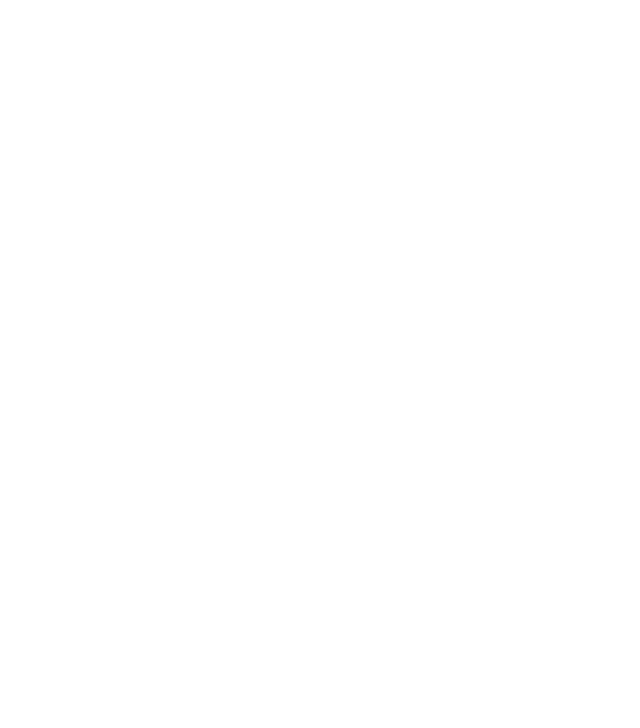
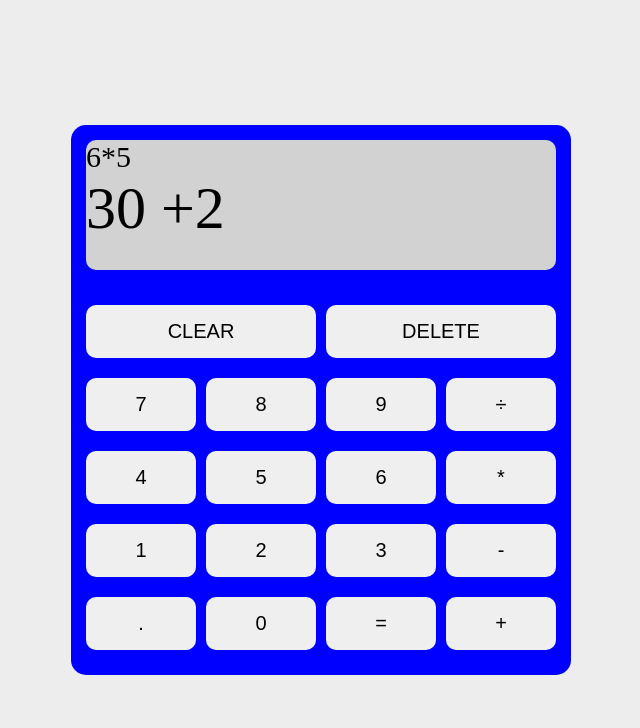
Before and after one commit to mikledez/calculator, a plain HTML site: page index.html in a window 1280 px wide. Shown: the whole page, without its empty margins (319-959 px from the left). Drawn offline with Linux system fonts and the light colour scheme.

Commit message:
Created initial calculatory layout, next is to create the logic

```diff
--- a/index.html
+++ b/index.html
@@ -7,30 +7,63 @@
     <link rel = "stylesheet" href = "styles.css">
 </head>
 <body>
+    <div class = "content">
+        <div class = "calculatorBody">
+            <div class = "screen">
+                <div id = "previous">6*5</div>
+                <div id = "current">30 +2</div>
+            </div>
+            <div class="row">
+                <button onclick="this.blur();">CLEAR</button>
+                <button>DELETE</button>
+            </div>
+            <div class="row">
+                <button>7</button>
+                <button>8</button>
+                <button>9</button>
+                <button>÷</button>
+            </div>
+            <div class="row">
+                <button>4</button>
+                <button>5</button>
+                <button>6</button>
+                <button>*</button>
+            </div>
+            <div class="row">
+                <button>1</button>
+                <button>2</button>
+                <button>3</button>
+                <button>-</button>
+            </div>
+            <div class="row">
+                <button>.</button>
+                <button>0</button>
+                <button>=</button>
+                <button>+</button>
+            </div>
 
-    <div class = "calculatorBody">
-        <div class = "outputBar"></div>
-
-        <div class = "buttons">
-            <div id = "oneBtn"></div>
-            <div id = "twoBtn"></div>
-            <div id = "threeBtn"></div>
-            <div id = "fourBtn"></div>
-            <div id = "fiveBtn"></div>
-            <div id = "sixBtn"></div>
-            <div id = "sevenBtn"></div>
-            <div id = "eightBtn"></div>
-            <div id = "nineBtn"></div>
-            <div id = "zeroBtn"></div>
-            <div id = "addBtn"></div>
-            <div id = "subtractBtn"></div>
-            <div id = "multiplyBtn"></div>
-            <div id = "divideBtn"></div>
-            <div id = "clearBtn"></div>
-            <div id = "enterBtn"></div>
+            <!--<div class = "buttons">
+                <button id = "oneBtn">1</button>
+                <button id = "twoBtn">2</button>
+                <button id = "threeBtn">3</button>
+                <button id = "fourBtn">4</button>
+                <button id = "fiveBtn">5</button>
+                <button id = "sixBtn">6</button>
+                <button id = "sevenBtn">7</button>
+                <button id = "eightBtn">8</button>
+                <button id = "nineBtn">9</button>
+                <button id = "zeroBtn">0</button>
+                <button id = "addBtn">+</button>
+                <button id = "subtractBtn">-</button>
+                <button id = "multiplyBtn">*</button>
+                <button id = "divideBtn">÷</button>
+                <button id = "periodBtn">.</button>
+                <button id = "clearBtn">CLEAR</button>
+                <button id = "deleteBtn">DELETE</button>
+                <button id = "equalBtn">=</button>
+            </div>
+        -->
         </div>
-
-
     </div>
 
 
--- a/styles.css
+++ b/styles.css
@@ -0,0 +1,66 @@
+:root {}
+
+body {
+    background-color: rgb(237, 237, 237);
+
+    margin: 0;
+    display: flex;
+    justify-content: center;
+    align-items: center;
+    height: 100vh;
+}
+
+.calculatorBody {
+    display: flex;
+    flex-direction: column;
+    background-color: blue;
+
+    height: 550px;
+    width: 500px;
+    border-radius: 15px;
+    margin: 50px auto;
+    gap: 20px;
+}
+
+.screen {
+    display: flex;
+    flex-direction: column;
+    background-color: rgb(210, 210, 210);
+    margin: 15px;
+
+    border-radius: 10px;
+    height: 130px;
+    width: 470px;
+    text-align: left;
+
+}
+
+#previous {
+    font-size: 30px;
+}
+
+#current {
+    font-size: 60px;
+}
+
+.buttons {
+    display: flex;
+    flex-direction: column;
+    gap: 10px;
+    padding: 15px;
+    border-width: 10px;
+}
+
+.row {
+    display: flex;
+    gap: 10px;
+    padding: 0 15px;
+}
+
+.row button {
+    flex: 1;
+    height: 53px;
+    border-radius: 10px;
+    border: none;
+    font-size: 20px;
+}
```
